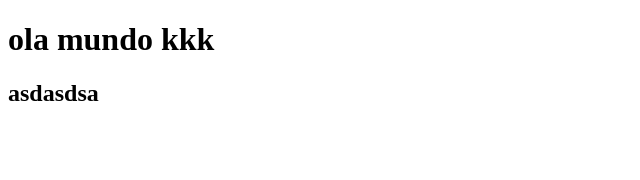
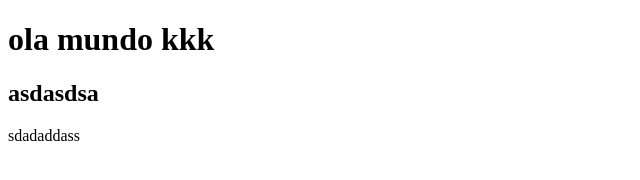
Before and after one commit to evermodder/aula3, a plain HTML site: page index.html in a window 1280 px wide. Shown: the full height of the page, 0-640 px from the left. Drawn offline with Linux system fonts and the light colour scheme.

Commit message:
sou foda

```diff
--- a/index.html
+++ b/index.html
@@ -10,7 +10,7 @@
     <h1>ola mundo kkk<h1>
     <h2>asdasdsa</h2>
 
-
+    <p>sdadaddass</p>
 
 </body>
 </html>
```
